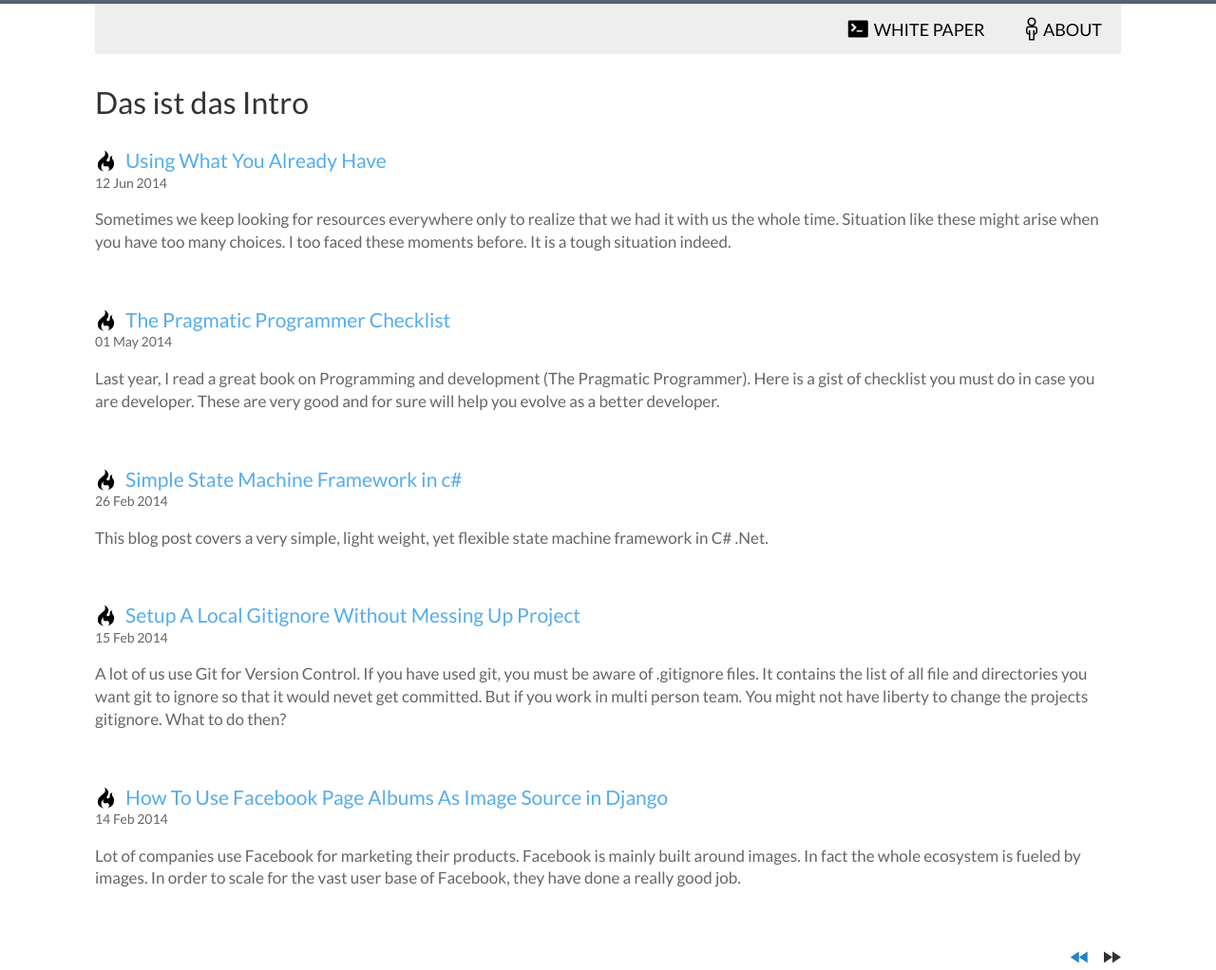
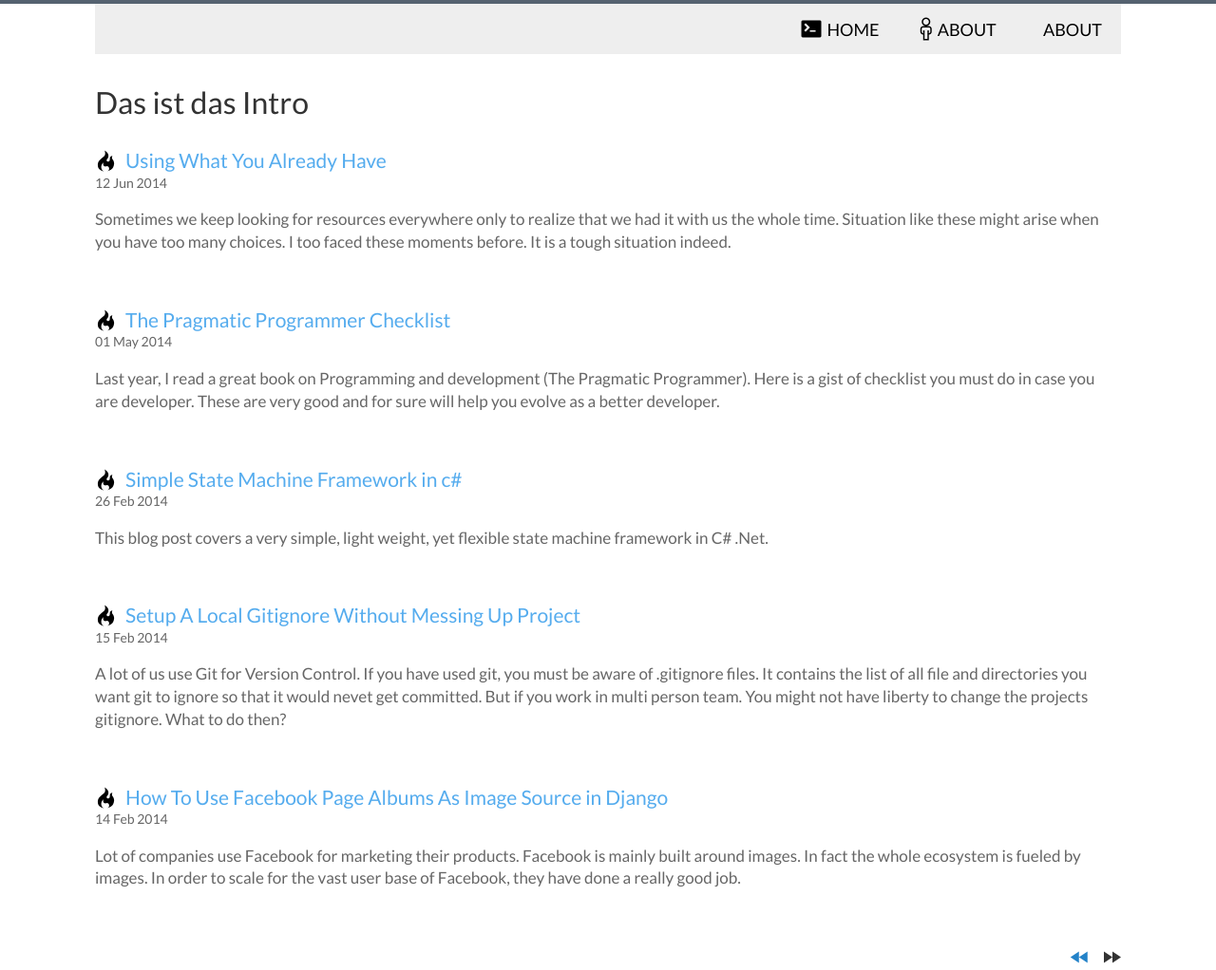
Before and after one commit to netbuk/netbuk.github.io, a Jekyll site: the page built from index.html, in a window 1280 px wide. Shown: the whole page at 95% size. Built offline with Jekyll 4.4.1, drawn with Linux system fonts in a browser that asks for light colours; Markdown is read by kramdown in place of the engine named in the settings; the list of posts is cut into pages by our own code.

Commit message:
new theme

```diff
--- a/_includes/header.html
+++ b/_includes/header.html
@@ -2,8 +2,9 @@
   <header>
       <ul class="nav">
         <!--Change the  URL here if working on an absolute domain-->
-        <li><a href="/"><span class="mega-octicon octicon-terminal" style="margin-right: 6px;"></span>White Paper</a></li>
+        <li><a href="/"><span class="mega-octicon octicon-terminal" style="margin-right: 6px;"></span>home</a></li>
         <li><a href="/about"><span class="mega-octicon octicon-person" style="margin-right: 6px;"></span>About</a></li>
+        <li><a href="/impressum"><span class="mega-octicon octicon-impress" style="margin-right: 6px;"></span>About</a></li>
       </ul>
   </header>
 </div>
```
